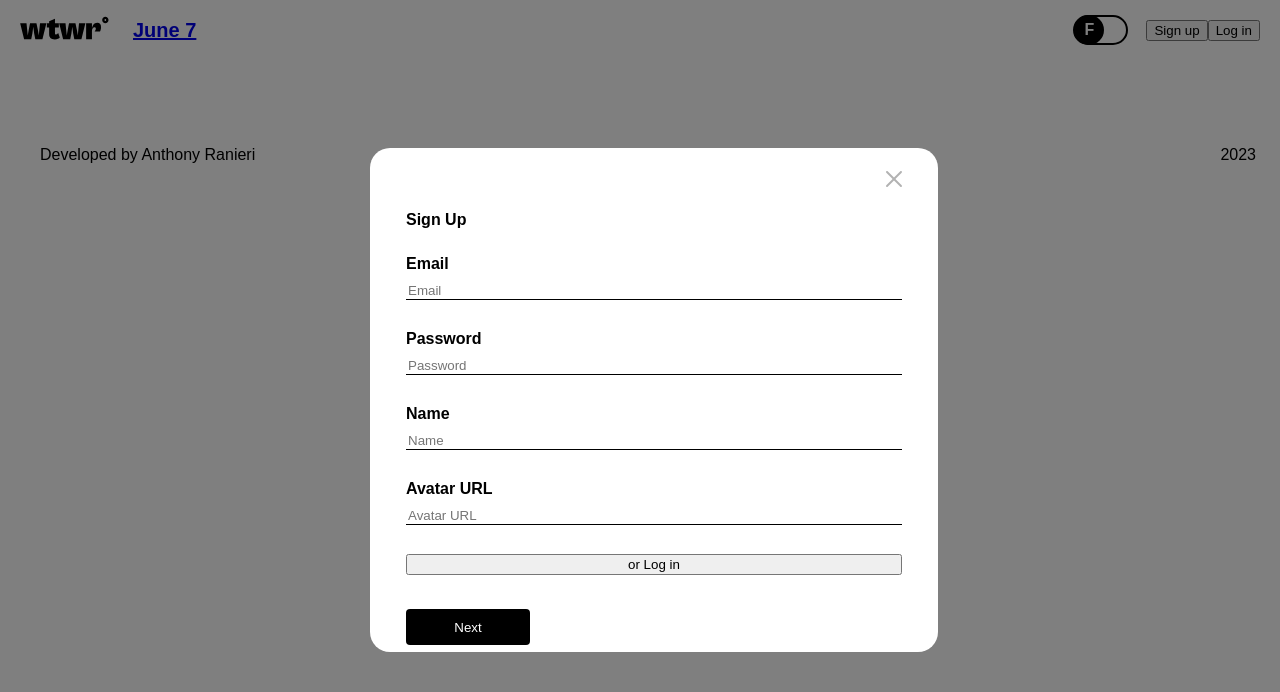
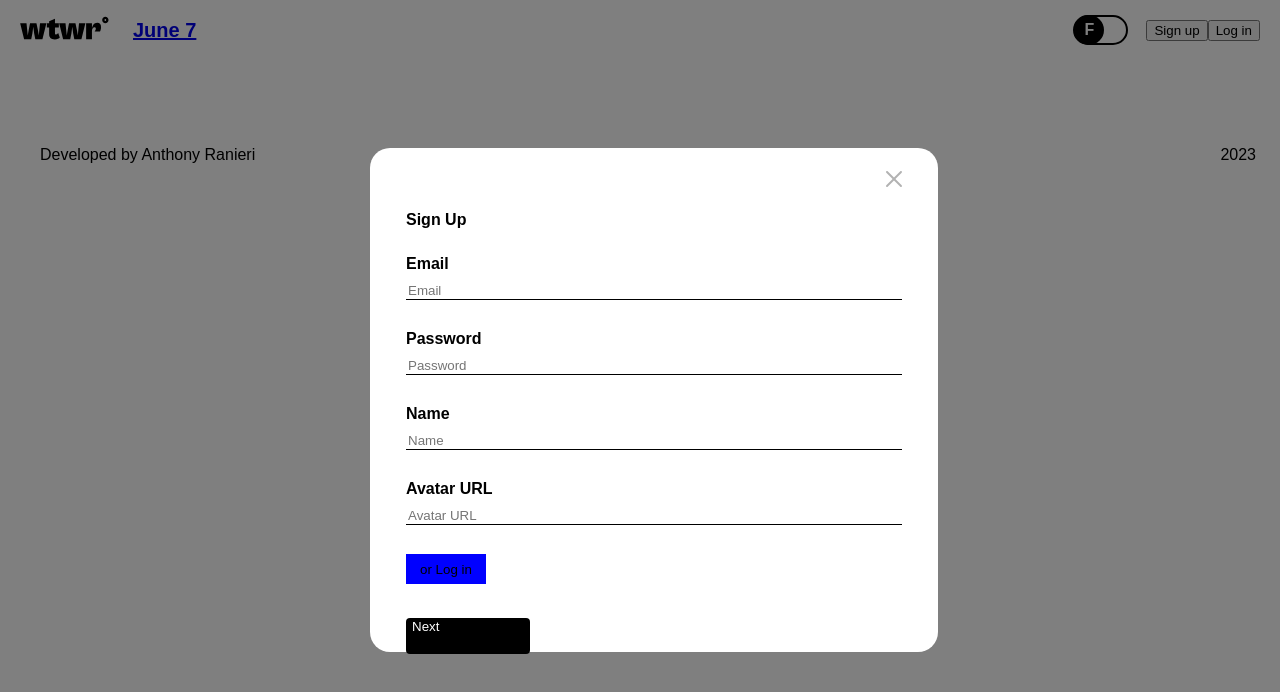
Before and after one commit to ajar67/se_project_react, a React (Create React App) app: page /login in a window 1280 px wide. Both pictures are taken after a click on the button "Sign up". Shown: the top 692 px of the page. Built offline with nearby package versions, Linux system fonts and the light colour scheme; no server answers.

Commit message:
npm audit fix --force command

```diff
--- a/package.json
+++ b/package.json
@@ -12,7 +12,7 @@
     "react": "^18.2.0",
     "react-dom": "^18.2.0",
     "react-router-dom": "^5.3.4",
-    "react-scripts": "^2.1.3",
+    "react-scripts": "^5.0.1",
     "web-vitals": "^2.1.4"
   },
   "scripts": {
@@ -53,6 +53,6 @@
   },
   "homepage": "https://github.com/ajar67/se_project_react#readme",
   "devDependencies": {
-    "nodemon": "^2.0.22"
+    "nodemon": "^3.0.1"
   }
 }
--- a/src/components/ModalWithForm/ModalWithForm.css
+++ b/src/components/ModalWithForm/ModalWithForm.css
@@ -56,8 +56,17 @@
   width: 124px;
   color: white;
   cursor: pointer;
+  display: flex;
+  flex-direction: row;
 }
 
 .modal__button-submit:hover {
   opacity: 0.6;
 }
+
+.modal__button_two {
+  background-color: blue;
+  border: none;
+  width: 80px;
+  height: 30px;
+}
```
Also changed, not shown: 1 other file (tests, documents, lock files or other folders).
